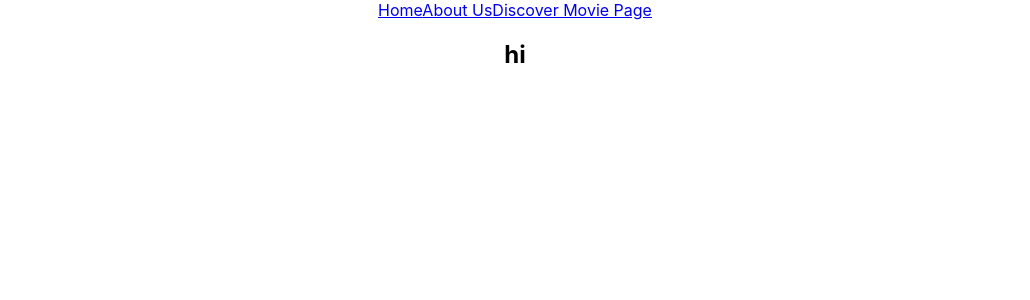
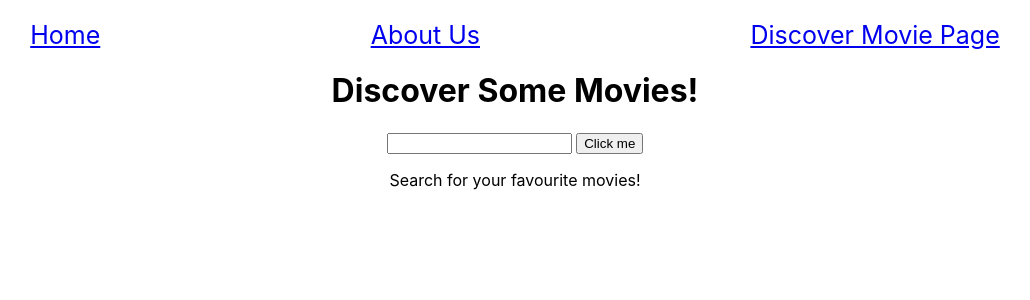
Before and after one commit to TAZKIAJESSY/discovermovieapp, a React (Create React App) app: page /discover in a window 1280 px wide. Shown: the top 300 px of the page, without its empty margins (125-1155 px from the left). Built offline with nearby package versions, Linux system fonts and the light colour scheme.

Commit message:
working on dynamic

```diff
--- a/package.json
+++ b/package.json
@@ -6,6 +6,7 @@
     "@testing-library/jest-dom": "^5.11.9",
     "@testing-library/react": "^11.2.5",
     "@testing-library/user-event": "^12.7.3",
+    "axios": "^0.21.1",
     "react": "^17.0.1",
     "react-dom": "^17.0.1",
     "react-router-dom": "^5.2.0",
--- a/src/App.js
+++ b/src/App.js
@@ -13,7 +13,7 @@ function App() {
       <Switch>
         <Route exact path="/discover" component={DiscoverMoviePage} />
         <Route exact path="/about" component={AboutPage} />
-        <Route exact="/" component={HomePage} />
+        <Route exact path="/" component={HomePage} />
       </Switch>
     </div>
   );
--- /dev/null
+++ b/src/components/MovieItem.js
@@ -0,0 +1,16 @@
+import React from "react";
+
+function MovieItem(props) {
+  return (
+    <div style={{ width: "25%", padding: 10, boxSizing: "border-box" }}>
+      <h1>{props.title}</h1>
+      <h2>{props.year}</h2>
+      <h3>{props.imbd_id}</h3>
+      <div>
+        <img src={props.poster} alt={props.title} />
+      </div>
+    </div>
+  );
+}
+
+export default MovieItem;
--- a/src/components/NavBar.js
+++ b/src/components/NavBar.js
@@ -2,7 +2,16 @@ import { NavLink } from "react-router-dom";
 
 function NavBar() {
   return (
-    <div style={{}}>
+    <div
+      style={{
+        margin: 20,
+        fontSize: 25,
+        display: "flex",
+        flexDirection: "row",
+        justifyContent: "space-around",
+        alignItems: "center",
+      }}
+    >
       <NavLink activeStyle={{ fontweight: "bold" }} exact to="/">
         Home
       </NavLink>
--- a/src/pages/DiscoverMoviePage.js
+++ b/src/pages/DiscoverMoviePage.js
@@ -1,5 +1,62 @@
+import { useState } from "react";
+import MovieItem from "../components/MovieItem";
+import axios from "axios";
+
 function DiscoverMoviePage() {
-  return <h2>hi</h2>;
+  const [searchText, set_searchText] = useState("");
+  const [searchState, set_searchState] = useState("idle");
+  const [movie, set_movie] = useState([]);
+
+  async function submitHere(event) {
+    event.preventDefault();
+
+    if (searchText === "") {
+      set_searchState("idle");
+    }
+
+    set_searchState("searching");
+
+    const queryParam = encodeURIComponent(searchText);
+
+    const response = await axios.get(
+      `https://omdbapi.com/?apikey=cfa1dcb4&s=${queryParam}`
+    );
+    console.log("Can you see me?", response);
+    set_searchState("done");
+    set_movie(response.data.Search);
+  }
+  return (
+    <div>
+      <h1>Discover Some Movies!</h1>
+      <form onSubmit={submitHere}>
+        <input
+          value={searchText}
+          onChange={(event) => set_searchText(event.target.value)}
+        />{" "}
+        <button type="submit">Click me</button>
+      </form>
+      {searchState === "idle" ? <p>Search for your favourite movies!</p> : null}
+      {searchState === "searching" ? <p>Loading...</p> : null}
+      {searchState === "done" ? (
+        <div>
+          <h2>Search Results!</h2>
+          <div style={{ display: "flex", flexWrap: "wrap" }}>
+            {movie.map((m, index) => {
+              return (
+                <MovieItem
+                  key={index}
+                  title={m.Title}
+                  year={m.Year}
+                  imbd_id={m.imdbID}
+                  poster={m.Poster}
+                />
+              );
+            })}
+          </div>
+        </div>
+      ) : null}
+    </div>
+  );
 }
 
 export default DiscoverMoviePage;
--- /dev/null
+++ b/src/pages/MoviePage.js
@@ -0,0 +1,4 @@
+function MoviePage() {
+  return <div></div>;
+}
+export default MoviePage;
```
Also changed, not shown: 1 other file (tests, documents, lock files or other folders).
